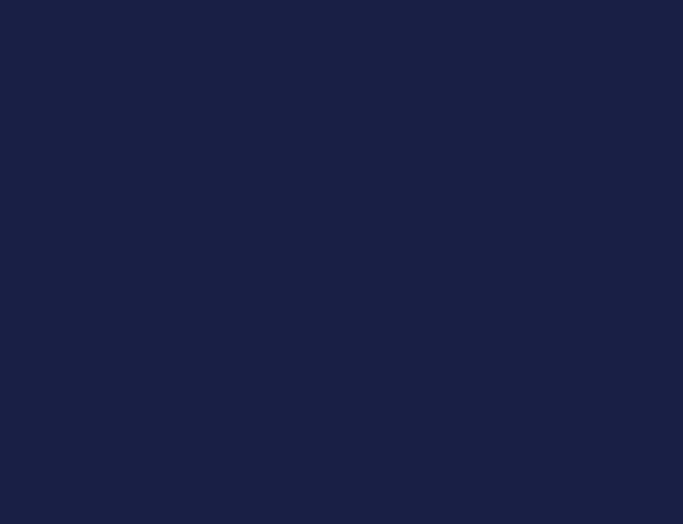
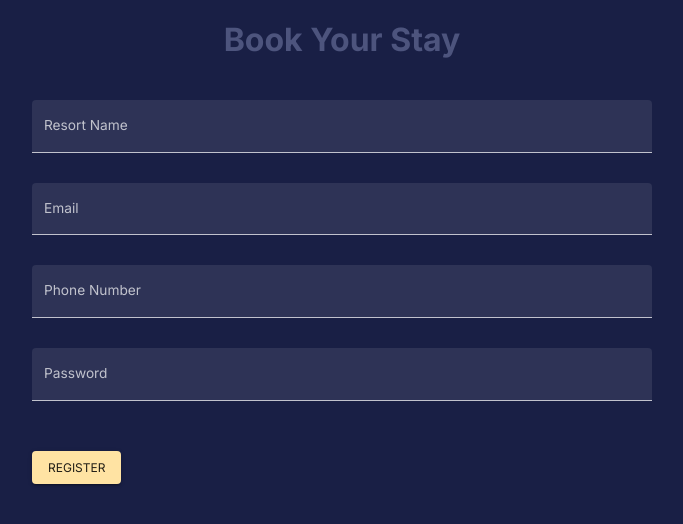
Before and after one commit to Mohammed-Safwan-k/Book_Your_Stay--Resort_Frontend, a React (Create React App) app: page /signup in a window 1280 px wide. Before the commit this address had no page. Shown: the top 524 px of the page, without its empty margins (298-981 px from the left). Built offline with nearby package versions, Linux system fonts and the light colour scheme.

Commit message:
still on login

```diff
--- a/package.json
+++ b/package.json
@@ -9,6 +9,7 @@
     "@mui/icons-material": "^5.11.0",
     "@mui/material": "^5.11.7",
     "@mui/x-data-grid": "^5.17.21",
+    "@reduxjs/toolkit": "^1.9.2",
     "@testing-library/jest-dom": "^5.16.5",
     "@testing-library/react": "^13.4.0",
     "@testing-library/user-event": "^13.5.0",
--- a/src/App.js
+++ b/src/App.js
@@ -6,6 +6,7 @@ import { ColorModeContext, useMode } from "theme";
 import Layout from "scenes/Layout";
 import Dashboard from "scenes/Dashboard";
 import Login from "scenes/Register/Login";
+import Register from "scenes/Register/Register";
 import Room from "scenes/Room";
 
 function App() {
@@ -18,6 +19,7 @@ function App() {
           <CssBaseline />
           <Routes>
             <Route path="/" element={<Login />} />
+            <Route path="/signup" element={<Register />} />
             <Route element={<Layout />}>
               <Route
                 path="/home"
--- /dev/null
+++ b/src/actions/login.js
@@ -0,0 +1,20 @@
+import * as api from "../api";
+
+//Actions Creators
+export const login = (login) => async (dispatch) => {
+  try {
+    const { data } = await api.doLogin(login);
+    dispatch({ type: "AUTH", data });
+  } catch (error) {
+    console.log(error.message);
+  }
+};
+
+export const signup = (signUp) => async (dispatch) => {
+  try {
+    const { data } = await api.doSignUp(signUp);
+    dispatch({ type: "SIGNUP", payload: data });
+  } catch (error) {
+    console.log(error);
+  }
+};
--- a/src/api/index.js
+++ b/src/api/index.js
@@ -1,7 +1,18 @@
 import axios from "axios";
 
+const AUTH = process.env.REACT_APP_PORT_AUTH;
 const PORT = process.env.REACT_APP_PORT;
 
-export const login = () => axios.post()
+// AUTH.interceptors.request.use((req) => {
+//   if (localStorage.getItem("profile")) {
+//     req.headers.Authorization = `Bearer ${
+//       JSON.parse(localStorage.getItem("profile")).token
+//     }`;
+//   }
+//   return req;
+// });
+
+export const doLogin = (login) => axios.post(`${AUTH}resortLogin`, login);
+export const doSignUp = (signUp) => axios.post(`${AUTH}resortSignup`, signUp);
 
 export const getAllRooms = () => axios.get(`${PORT}room`);
--- /dev/null
+++ b/src/reducers/auth.js
@@ -0,0 +1,19 @@
+const reducer = (auth = { authData: null }, action) => {
+  switch (action.type) {
+    case "AUTH":
+      localStorage.setItem("profile", JSON.stringify({ ...action?.data }));
+      console.log(action?.data, "1232rerw");
+
+      return { ...auth, authData: action?.data };
+    case "SIGNUP":
+      return { ...auth, authData: action?.data };
+    case "LOGOUT":
+      localStorage.clear();
+
+      return { ...auth, authData: null };
+    default:
+      return auth;
+  }
+};
+
+export default reducer;
--- a/src/reducers/index.js
+++ b/src/reducers/index.js
@@ -1,7 +1,8 @@
 import { combineReducers } from "redux";
 
 import room from "reducers/room";
-
+import auth from "reducers/auth";
 export default combineReducers({
   room,
+  auth,
 });
--- a/src/scenes/Register/Login.jsx
+++ b/src/scenes/Register/Login.jsx
@@ -4,14 +4,16 @@ import { Formik } from "formik";
 import * as yup from "yup";
 import useMediaQuery from "@mui/material/useMediaQuery";
 
-import { GoogleLogin } from "react-google-login";
+import { useDispatch } from "react-redux";
+import { login } from "actions/login";
+import { useNavigate } from "react-router-dom";
 
 const initialValues = {
   email: "",
   password: "",
 };
 
-const couponSchema = yup.object().shape({
+const loginSchema = yup.object().shape({
   email: yup.string().email("invalid email").required("required"),
   password: yup.string().required("required"),
 });
@@ -19,9 +21,13 @@ const couponSchema = yup.object().shape({
 const Login = () => {
   const isNonMobile = useMediaQuery("(min-width:600px)");
 
+  const dispatch = useDispatch();
+  const navigate = useNavigate();
+
   const handleFormSubmit = async (values) => {
     // values.preventDefault()
     console.log(values);
+    dispatch(login(values));
   };
 
   return (
@@ -41,7 +47,7 @@ const Login = () => {
         <Formik
           onSubmit={handleFormSubmit}
           initialValues={initialValues}
-          validationSchema={couponSchema}
+          validationSchema={loginSchema}
         >
           {({
             values,
@@ -50,6 +56,7 @@ const Login = () => {
             handleBlur,
             handleChange,
             handleSubmit,
+            resetForm,
           }) => (
             <form autoComplete="off" onSubmit={handleSubmit}>
               <Box
@@ -89,16 +96,18 @@ const Login = () => {
                   sx={{ gridColumn: "span 2" }}
                 />
                 <Box display="flex" mt="20px">
-                  <Button type="submit" color="secondary" variant="contained">
-                    Login
-                  </Button>
                   <Button
                     type="submit"
                     color="error"
                     variant="contained"
-                    sx={{ marginLeft: "10px" }}
+                    onClick={() => navigate("/signup")}
                   >
-                    Google Login
+                    Create Account
+                  </Button>
+                </Box>
+                <Box display="flex" mt="20px" justifyContent="flex-end">
+                  <Button type="submit" color="secondary" variant="contained">
+                    Login
                   </Button>
                 </Box>
               </Box>
--- a/src/scenes/Register/Register.jsx
+++ b/src/scenes/Register/Register.jsx
@@ -1,11 +1,147 @@
-import React from 'react'
+import React, { useState } from "react";
+import { Box, TextField, Button, Typography } from "@mui/material";
+import { Formik } from "formik";
+import * as yup from "yup";
+import useMediaQuery from "@mui/material/useMediaQuery";
+
+import { useDispatch } from "react-redux";
+import { signup } from "actions/login";
+
+const initialValues = {
+  resortName: "",
+  email: "",
+  phone: "",
+  password: "",
+};
+
+const phoneRegExp =
+  /^((\\+[1-9]{1,4}[ \\-]*)|(\\([0-9]{2,3}\\)[ \\-]*)|([0-9]{2,4})[ \\-]*)*?[0-9]{3,4}?[ \\-]*[0-9]{3,4}?$/;
+
+const loginSchema = yup.object().shape({
+  resortName: yup.string().required("required"),
+  email: yup.string().email("invalid email").required("required"),
+  phone: yup.string().matches(phoneRegExp, "Phone number is not valid"),
+  password: yup.string().required("required"),
+});
 
 const Register = () => {
+  const isNonMobile = useMediaQuery("(min-width:600px)");
+
+  const dispatch = useDispatch();
+  const [showPassword, setShowPassword] = useState(false);
+  const handleShowPassword = () =>
+    setShowPassword((prevShowPassword) => !prevShowPassword);
+
+  const handleFormSubmit = async (values) => {
+    // values.preventDefault()
+    console.log(values);
+    dispatch(signup(values));
+  };
+
   return (
-    <div>
+    <Box>
+      <Box
+        width="100%"
+        p="1rem 6%"
+        textAlign="center"
+        display="flex"
+        justifyContent="center"
+      >
+        <Typography fontWeight="bold" fontSize="32px" color="primary">
+          Book Your Stay
+        </Typography>
+      </Box>
+      <Box m="20px">
+        <Formik
+          onSubmit={handleFormSubmit}
+          initialValues={initialValues}
+          validationSchema={loginSchema}
+        >
+          {({
+            values,
+            errors,
+            touched,
+            handleBlur,
+            handleChange,
+            handleSubmit,
+          }) => (
+            <form autoComplete="off" onSubmit={handleSubmit}>
+              <Box
+                display="grid"
+                gap="30px"
+                gridTemplateColumns="repeat(2,minmax(0,1fr))"
+                maxWidth="50%"
+                margin="auto"
+                sx={{
+                  "& > div": { gridColumn: isNonMobile ? undefined : "span 2" },
+                }}
+              >
+                <TextField
+                  fullWidth
+                  variant="filled"
+                  type="text"
+                  label="Resort Name"
+                  onBlur={handleBlur}
+                  onChange={handleChange}
+                  value={values.resortName}
+                  name="resortName"
+                  error={!!touched.resortName && !!errors.resortName}
+                  helperText={touched.resortName && errors.resortName}
+                  sx={{ gridColumn: "span 2" }}
+                />
+                <TextField
+                  fullWidth
+                  variant="filled"
+                  type="email"
+                  label="Email"
+                  onBlur={handleBlur}
+                  onChange={handleChange}
+                  value={values.email}
+                  name="email"
+                  error={!!touched.email && !!errors.email}
+                  helperText={touched.email && errors.email}
+                  sx={{ gridColumn: "span 2" }}
+                />
+                <TextField
+                  fullWidth
+                  variant="filled"
+                  type="number"
+                  label="Phone Number"
+                  onBlur={handleBlur}
+                  onChange={handleChange}
+                  value={values.phone}
+                  name="phone"
+                  error={!!touched.phone && !!errors.phone}
+                  helperText={touched.phone && errors.phone}
+                  sx={{ gridColumn: "span 2" }}
+                />
+                <TextField
+                  fullWidth
+                  variant="filled"
+                  type={showPassword ? "text" : "password"}
+                  handleShowPassword={handleShowPassword}
+                  label="Password"
+                  onBlur={handleBlur}
+                  onChange={handleChange}
+                  value={values.password}
+                  name="password"
+                  error={!!touched.password && !!errors.password}
+                  helperText={touched.password && errors.password}
+                  sx={{ gridColumn: "span 2" }}
+                />
 
-    </div>
-  )
-}
+                <Box display="flex" mt="20px">
+                  <Button type="submit" color="secondary" variant="contained">
+                    Register
+                  </Button>
+                </Box>
+              </Box>
+            </form>
+          )}
+        </Formik>
+      </Box>
+    </Box>
+  );
+};
 
-export default Register
+export default Register;
--- a/src/scenes/Room/index.js
+++ b/src/scenes/Room/index.js
@@ -12,15 +12,12 @@ import {
   CardContent,
 } from "@mui/material";
 import Header from "components/Header";
-import { tokens } from "theme";
 
 // REDUX
 import { useDispatch, useSelector } from "react-redux";
 import { allRoom } from "actions/room";
 
 const Room = () => {
-  const theme = useTheme();
-  const colors = tokens(theme.palette.mode);
   const dispatch = useDispatch();
 
   useEffect(() => {
```
Also changed, not shown: src/components/Navbar.jsx (+16 -4 lines), 1 other file (tests, documents, lock files or other folders).
